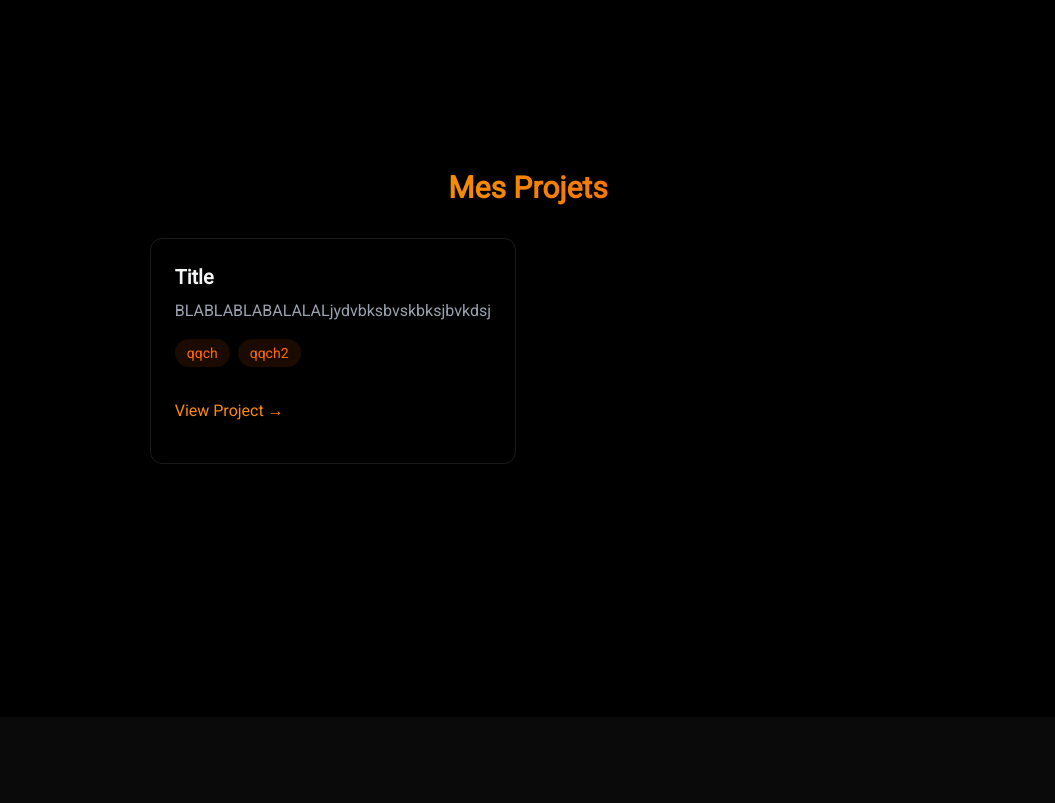
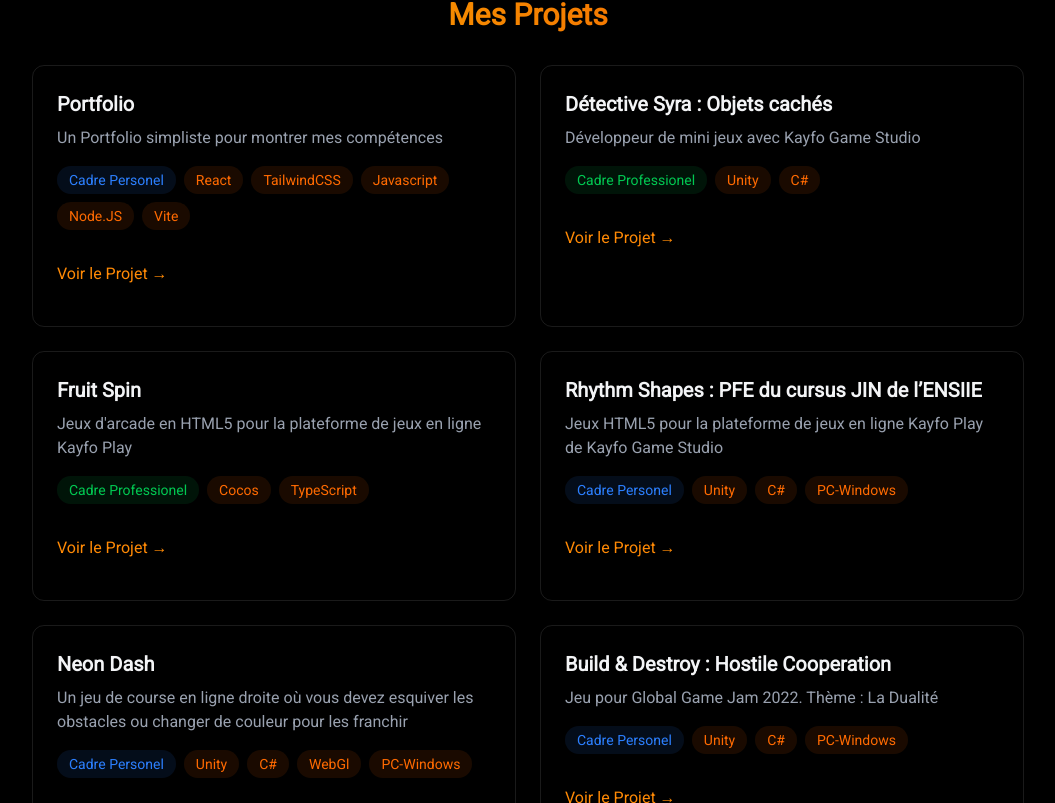
Before and after one commit to UsherMay/Portfolio, a React (Vite) app: page / in a window 1280 px wide. Shown: the part 2337-3140 px from the top of the page, without its empty margins (112-1167 px from the left). Before the commit the page ends 3054 px from the top, so only its background shows below. Built offline with nearby package versions, Linux system fonts and the light colour scheme.

Commit message:
Update Projects.jsx

```diff
--- a/src/components/sections/Projects.jsx
+++ b/src/components/sections/Projects.jsx
@@ -6,6 +6,97 @@ function Projects(){
         "TypeScript",
         "TailWindCSS"
     ];
+
+    const projectsList = [
+        {
+            title: "Portfolio",
+            description: "Un Portfolio simpliste pour montrer mes compétences",
+            personal: true,
+            techList: [
+                "React",
+                "TailwindCSS",
+                "Javascript",
+                "Node.JS",
+                "Vite"
+            ],
+            href :""
+        },
+        {
+            title: "Détective Syra : Objets cachés",
+            description: "Développeur de mini jeux avec Kayfo Game Studio",
+            personal: false,
+            techList: [
+                "Unity",
+                "C#"
+            ],
+            href :"https://play.google.com/store/apps/details?id=games.Kayfo.DetectiveSyra&hl=fr"
+        },
+        // { // Can't find link to the game
+        //     title: "Teul Master",
+        //     description: "Jeux de jongle en HTML5 pour la plateforme de jeux en ligne Kayfo Play",
+        //     personal: false,
+        //     techList: [
+        //         "PlayCanvas",
+        //         "JavaScript"
+        //     ],
+        //     href :"https://www.kayfo.games"
+        // },
+        {
+            title: "Fruit Spin",
+            description: "Jeux d'arcade en HTML5 pour la plateforme de jeux en ligne Kayfo Play",
+            personal: false,
+            techList: [
+                "Cocos",
+                "TypeScript"
+            ],
+            href :"https://www.kayfo.games/game/fruit-spin"
+        },
+        {
+            title: "Rhythm Shapes : PFE du cursus JIN de l’ENSIIE",
+            description: "Jeux HTML5 pour la plateforme de jeux en ligne Kayfo Play de Kayfo Game Studio",
+            personal: true,
+            techList: [
+                "Unity",
+                "C#",
+                "PC-Windows"
+            ],
+            href :"https://ushermay.itch.io/rhythm-shapes"
+        },
+        {
+            title: "Neon Dash",
+            description: "Un jeu de course en ligne droite où vous devez esquiver les obstacles ou changer de couleur pour les franchir",
+            personal: true,
+            techList: [
+                "Unity",
+                "C#",
+                "WebGl",
+                "PC-Windows"
+            ],
+            href :"https://thearias09.itch.io/neon-dash"
+        },
+        {
+            title: "Build & Destroy : Hostile Cooperation",
+            description: "Jeu pour Global Game Jam 2022. Thème : La Dualité",
+            personal: true,
+            techList: [
+                "Unity",
+                "C#",
+                "PC-Windows"
+            ],
+            href :"https://thearias09.itch.io/bad"
+        },
+        {
+            title: "Surface",
+            description: "Un jeu d'exploration en 2D. Aidez « Ploup » le calamar à atteindre la surface !",
+            personal: true,
+            techList: [
+                "Unity",
+                "C#",
+                "PC-Windows"
+            ],
+            href :"https://thearias09.itch.io/surface"
+        },
+    ]
 
     return(
         <section
@@ -19,9 +110,11 @@ function Projects(){
                     </h2>
 
                     <div className="grid grid-cols-1 md:grid-cols-2 gap-6">
-                        <div className="p-6 rounded-xl border border-white/10 hover:-translate-y-1 hover:border-orange-500/30 hover:shadow-[0_2px_8px_rgba(239,185,48,0.2)] transition">
-                            <h3 className="text-xl font-bold mb-2"> Title </h3>
-                            <p className="text-gray-400 mb-4">
+
+
+                        {/* <div className="p-6 rounded-xl border border-white/10 hover:-translate-y-1 hover:border-orange-500/30 hover:shadow-[0_2px_8px_rgba(239,185,48,0.2)] transition">
+                            <h3 className="text-2xl md:text-xl font-bold mb-2"> Title </h3>
+                            <p className="text-sm md:text-base text-gray-400 mb-4 ">
                                 BLABLABLABALALALjydvbksbvskbksjbvkdsj
                             </p>
                             <div className="flex flex-wrap gap-2 mb-4">
@@ -37,7 +130,39 @@ function Projects(){
                             <div className="flex justify-between items-center">
                                 <a href="" className="text-orange-400 hover:text-orange-300 transition-colors my-4"> View Project → </a>
                             </div>
-                        </div>
+
+                        </div> */}
+                        {projectsList.map((project,index)=>
+
+                                <div key={index} className="p-6 rounded-xl border border-white/10 hover:-translate-y-1 hover:border-orange-500/30 hover:shadow-[0_2px_8px_rgba(239,185,48,0.2)] transition">
+                                    <h3 className="text-2xl md:text-xl font-bold mb-2"> {project.title} </h3>
+                                    <p className="text-sm md:text-base text-gray-400 mb-4 ">
+                                        {project.description}
+                                    </p>
+
+                                    <div className="flex flex-wrap gap-2 mb-4">
+                                        <span
+                                            className={`${ project.personal ? "bg-blue-500/10 text-blue-500 hover:bg-blue-500/20 hover:shadow-[0_2px_8px_rgba(35,71,229,0.2)]" : "bg-green-500/10 text-green-500 hover:bg-green-500/20 hover:shadow-[0_2px_8px_rgba(25,239,25,0.1)]"} py-1 px-3 rounded-full text-sm
+                                              transition-all`}>
+                                            { project.personal ? "Cadre Personel" : "Cadre Professionel"}
+                                        </span>
+                                        {project.techList.map((tech,index) =>
+                                            <span
+                                                key={index}
+                                                className="bg-orange-500/10 text-orange-500 py-1 px-3 rounded-full text-sm
+                                                hover:bg-orange-500/20 hover:shadow-[0_2px_8px_rgba(239,185,48,0.1)] transition-all">
+                                                {tech}
+                                            </span>
+                                        )}
+                                    </div>
+
+                                    <div className="flex justify-between items-center">
+                                        <a href={project.href} className="text-orange-400 hover:text-orange-300 transition-colors my-4"> Voir le Projet → </a>
+                                    </div>
+
+                                </div>
+
+                        )}
 
 
                     </div>
```
